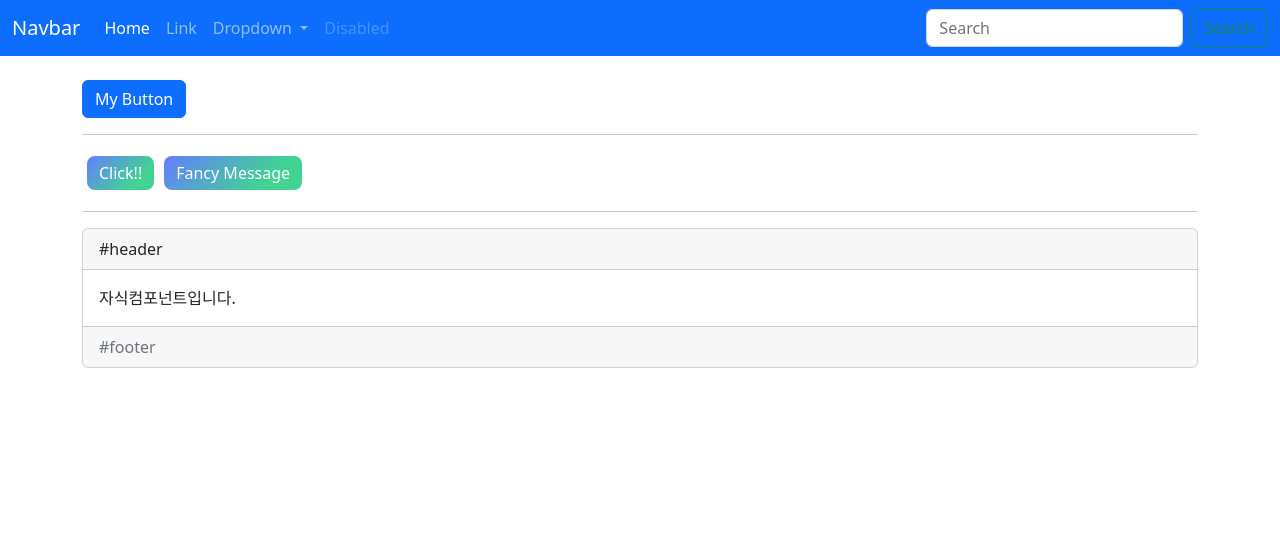
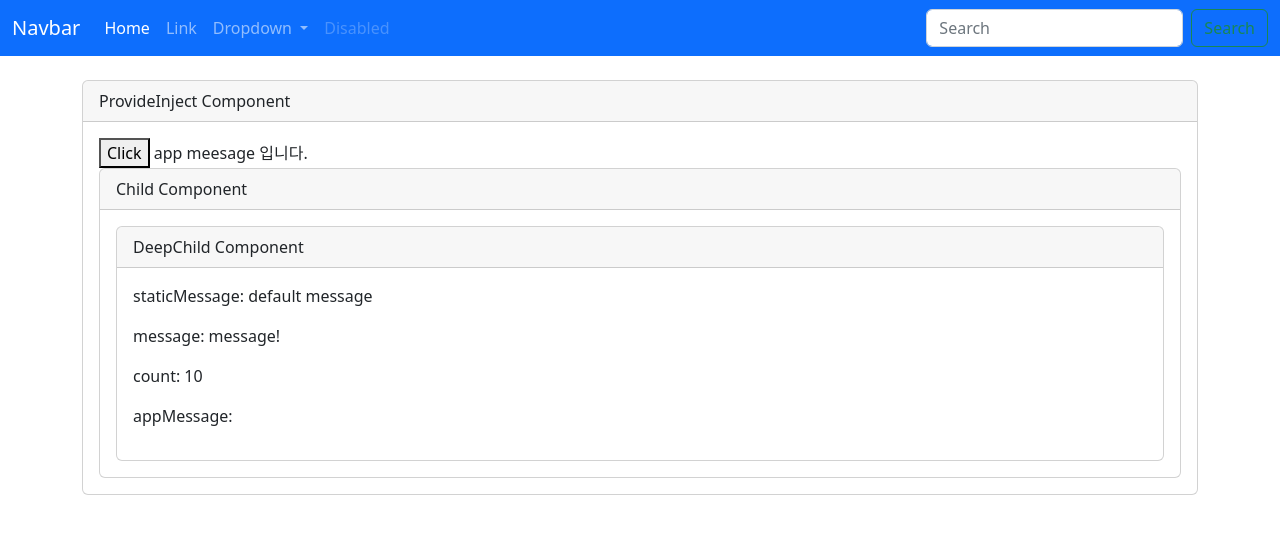
Before and after one commit to SianEl/Basic_vue, a Vue app: page / in a window 1280 px wide. Shown: the top 534 px of the page. Built offline with nearby package versions, Linux system fonts and the light colour scheme.

Commit message:
provide and inject

```diff
--- a/src/components/AppCard.vue
+++ b/src/components/AppCard.vue
@@ -1,12 +1,12 @@
 <template>
   <div class="card">
-    <div class="card-header">
+    <div v-if="$slots.header" class="card-header">
       <slot name="header">#header</slot>
     </div>
     <div class="card-body">
       <slot :child-message="childMessage">#body</slot>
     </div>
-    <div class="card-footer text-muted">
+    <div v-if="$slots.footer" class="card-footer text-muted">
       <slot name="footer">#footer</slot>
     </div>
   </div>
--- /dev/null
+++ b/src/components/DeepChild.vue
@@ -0,0 +1,31 @@
+<template>
+  <div class="card">
+    <div class="card-header">DeepChild Component</div>
+    <div class="card-body">
+      <p>staticMessage: {{ staticMessage }}</p>
+      <p>message: {{ message }}</p>
+      <p>count: {{ count }}</p>
+      <p>appMessage: {{ appMesage }}</p>
+    </div>
+  </div>
+</template>
+
+<script>
+import { inject } from 'vue';
+
+export default {
+  setup() {
+    const staticMessage = inject('static-message', 'default message'); // inject('provide-key', 'default value')
+    const { message, updateMessage } = inject('message');
+    updateMessage('!');
+    message.value = message.value + '!'; // 여기서 작업X
+    const count = inject('count');
+
+    const appMessage = inject('app-message');
+
+    return { staticMessage, message, count, appMessage };
+  },
+};
+</script>
+
+<style lang="scss" scoped></style>
--- /dev/null
+++ b/src/components/ProvideInject.vue
@@ -0,0 +1,40 @@
+<template>
+  <div class="container py-4">
+    <div class="card">
+      <div class="card-header">ProvideInject Component</div>
+      <div class="card-body">
+        <button @click="count++">Click</button>
+        {{ appMessage }}
+        <ShallowChild></ShallowChild>
+      </div>
+    </div>
+  </div>
+</template>
+
+<script>
+import { provide, ref, readonly, inject } from 'vue';
+import ShallowChild from './ShallowChild.vue';
+export default {
+  components: {
+    ShallowChild,
+  },
+  setup() {
+    const staticMessage = 'static message';
+    const message = ref('message');
+    const updateMessage = appendMessage => {
+      message.value = message.value + appendMessage;
+    };
+
+    const count = ref(10);
+
+    provide('static-messgae', staticMessage);
+    provide('message', { message: readonly(message), updateMessage });
+    provide('count', count);
+
+    const appMessage = inject('app-message');
+    return { count, appMessage };
+  },
+};
+</script>
+
+<style lang="scss" scoped></style>
--- /dev/null
+++ b/src/components/ShallowChild.vue
@@ -0,0 +1,22 @@
+<template>
+  <div class="card">
+    <div class="card-header">Child Component</div>
+    <div class="card-body">
+      <DeepChild></DeepChild>
+    </div>
+  </div>
+</template>
+
+<script>
+import DeepChild from './DeepChild.vue';
+export default {
+  components: {
+    DeepChild,
+  },
+  setup() {
+    return {};
+  },
+};
+</script>
+
+<style lang="scss" scoped></style>
--- a/src/components/TheView.vue
+++ b/src/components/TheView.vue
@@ -1,53 +1,19 @@
 <template>
   <main>
-    <div class="container py-4">
-      <MyButton @click="sayHello"></MyButton>
-      <hr />
-      <FancyButton>Click!!</FancyButton>
-      <FancyButton v-slot="{ fancyMessage }">{{ fancyMessage }}</FancyButton>
-      <hr />
-      <AppCard>
-        <!-- <template v-slot:[slotArgs]>제목입니다.</template>
-        <template v-slot:default></template>
-        <template #footer>푸터입니다.</template> -->
-        <template v-slot="slotProps">
-          {{ slotProps.childMessage }}
-        </template>
-      </AppCard>
-    </div>
+    <ProvideInject></ProvideInject>
   </main>
 </template>
 
 <script>
-import MyButton from './MyButton.vue';
-import FancyButton from './FancyButton.vue';
-import AppCard from '@/components/AppCard.vue';
-import { ref } from 'vue';
+import ProvideInject from './ProvideInject.vue';
 export default {
   components: {
-    MyButton,
-    FancyButton,
-    AppCard,
+    ProvideInject,
   },
   setup() {
-    const sayHello = () => {
-      alert('안녕하세요!!');
-    };
-
-    const slotArgs = ref('header');
-    return { sayHello, slotArgs };
+    return {};
   },
 };
 </script>
 
-<style scoped>
-.fancy-btn {
-  color: #fff;
-  background: linear-gradient(315deg, #42d392 25%, #647eff);
-  border: none;
-  padding: 5px 12px;
-  margin: 5px;
-  border-radius: 8px;
-  cursor: pointer;
-}
-</style>
+<style lang="scss" scoped></style>
--- a/src/main.js
+++ b/src/main.js
@@ -7,6 +7,9 @@ import './assets/main.css';
 const app = createApp(App);
 
 // app.component('AppCard', AppCard);
+app.provide('app-message', 'app meesage 입니다.');
+
+app.config.globalProperties.msg = 'hello'; // vue2에서 전역으로 사용했던 방법
 
 app.mount('#app');
 import 'bootstrap/dist/js/bootstrap.js';
```
Also changed, not shown: src/components/DyanmicComponent.vue (added, +11 -0 lines), src/components/PostIndex.vue (+4 -4 lines), src/components/ScriptSetup.vue (added, +27 -0 lines), src/components/TheViewExample.vue (added, +53 -0 lines), src/components/setup/PostItem.vue (added, +73 -0 lines).
